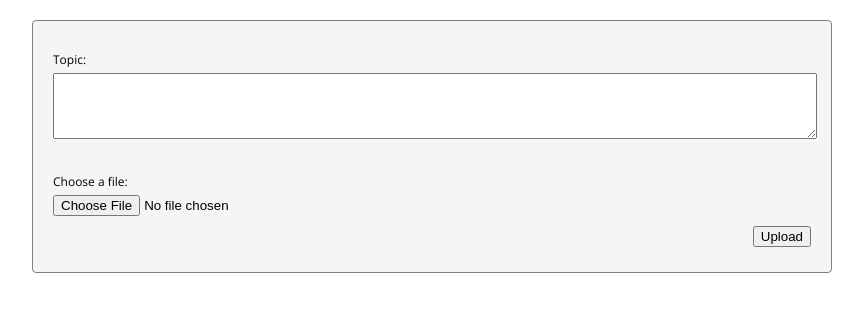
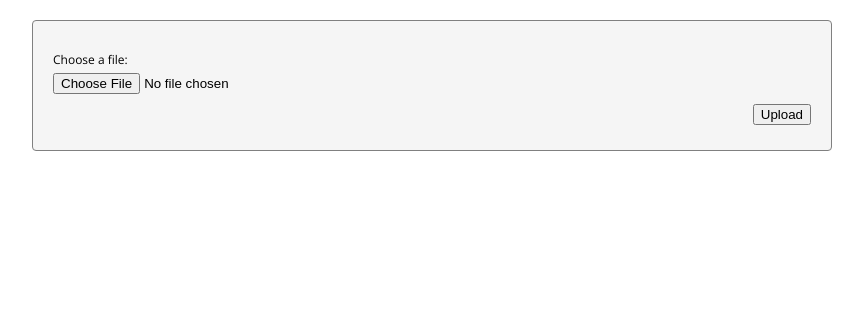
Before and after one commit to omid-storyful/storyful-newsworthy-ai, a Flask app: page /upload in a window 1280 px wide. Shown: the part 72-384 px from the top of the page, without its empty margins (208-1071 px from the left). Run offline with Flask 3, Linux system fonts and the light colour scheme.

Commit message:
Remove textarea

```diff
--- a/templates/upload_form.html
+++ b/templates/upload_form.html
@@ -167,8 +167,8 @@
       </div>
       <div id="form-wrapper">
         <form action="/upload" method="post" enctype="multipart/form-data">
-          <label for="topic">Topic:</label>
-          <textarea id="topic" name="text_body" rows="4"></textarea>
+          <!-- <label for="topic">Topic:</label>
+          <textarea id="topic" name="text_body" rows="4"></textarea> -->
           <label for="file">Choose a file:</label>
           <input type="file" id="file" name="csv_file" accept=".csv" required />
           <button type="submit">Upload</button>
```
